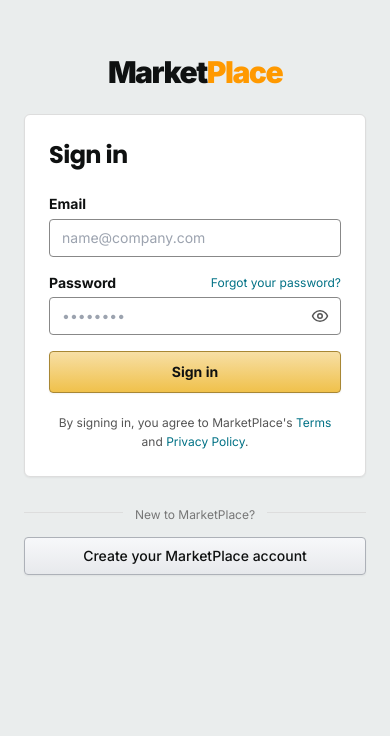
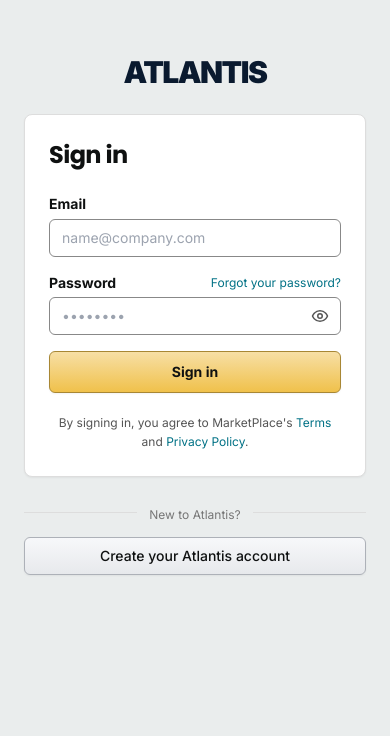
Before and after one commit to Abdelrhman7558/MarketPlace, a Next.js app in the folder frontend/: page /auth/login in a window 390 px wide. Shown: the part 108-844 px from the top of the page. Built offline with nearby package versions, Linux system fonts and the light colour scheme.

Commit message:
feat: Implement core frontend structure with global styles, responsive navbar, authentication pages, and i18n support.

```diff
--- a/frontend/src/app/auth/login/page.tsx
+++ b/frontend/src/app/auth/login/page.tsx
@@ -55,8 +55,8 @@
                 {/* Logo */}
                 <div className="text-center mb-6">
                     <Link href="/" className="inline-block">
-                        <span className="font-black text-3xl tracking-tighter text-[#0F1111]">
-                            Market<span className="text-[#FF9900]">Place</span>
+                        <span className="font-black text-3xl tracking-tighter text-[#0A1A2F]">
+                            ATLANTIS
                         </span>
                     </Link>
                 </div>
@@ -139,14 +139,14 @@
                         <div className="w-full border-t border-[#DDD]" />
                     </div>
                     <div className="relative text-center">
-                        <span className="bg-[#EAEDED] px-3 text-xs text-[#767676]">New to MarketPlace?</span>
+                        <span className="bg-[#EAEDED] px-3 text-xs text-[#767676]">New to Atlantis?</span>
                     </div>
                 </div>
                 <Link
                     href="/auth/register"
                     className="mt-3 block w-full text-center bg-gradient-to-b from-[#F7F8FA] to-[#E7E9EC] border border-[#ADB1B8] rounded-md py-2 text-sm font-medium text-[#0F1111] hover:from-[#E7E8EA] hover:to-[#D8DADC] transition-all shadow-sm"
                 >
-                    Create your MarketPlace account
+                    Create your Atlantis account
                 </Link>
             </motion.div>
         </div>
--- a/frontend/src/app/auth/register/page.tsx
+++ b/frontend/src/app/auth/register/page.tsx
@@ -73,8 +73,8 @@
                 {/* Logo */}
                 <div className="text-center mb-5">
                     <Link href="/" className="inline-block">
-                        <span className="font-black text-3xl tracking-tighter text-[#0F1111]">
-                            Market<span className="text-[#FF9900]">Place</span>
+                        <span className="font-black text-3xl tracking-tighter text-[#0A1A2F]">
+                            ATLANTIS
                         </span>
                     </Link>
                 </div>
@@ -92,7 +92,7 @@
                             </div>
                             <h2 className="text-xl font-bold text-[#0F1111]">Application Submitted</h2>
                             <p className="text-[#555] text-sm max-w-sm leading-relaxed">
-                                Thank you for registering with MarketPlace. Your account is currently <strong className="text-[#0F1111]">pending admin review.</strong>
+                                Thank you for registering with Atlantis. Your account is currently <strong className="text-[#0A1A2F]">pending admin review.</strong>
                             </p>
                             <div className="p-4 bg-[#FEF8E8] border border-[#F0C14B] rounded-md w-full text-left space-y-2 text-sm text-[#0F1111]">
                                 <p className="flex items-center gap-2"><div className="w-1.5 h-1.5 rounded-full bg-[#FF9900]" /> We will verify your business details.</p>
@@ -234,7 +234,7 @@
                                     {loading ? (
                                         <div className="w-5 h-5 border-2 border-[#0F1111]/30 border-t-[#0F1111] rounded-full animate-spin mx-auto" />
                                     ) : (
-                                        'Create your MarketPlace account'
+                                        'Create your Atlantis account'
                                     )}
                                 </button>
                             </form>
--- a/frontend/src/app/globals.css
+++ b/frontend/src/app/globals.css
@@ -4,63 +4,55 @@
 
 @layer base {
     :root {
-        /* Brand HSL Colors - Amazon Style */
-        --background: 0 0% 100%;
-        /* #FFFFFF */
-        --foreground: 210 6% 6%;
-        /* #0F1111 */
-        --card: 0 0% 100%;
-        /* #FFFFFF */
-        --card-foreground: 210 6% 6%;
-        /* #0F1111 */
+        /* Atlantis Branding Colors */
+        --background: 216 25% 96%;
+        /* #F2F4F7 - Cool Gray */
+        --foreground: 0 0% 18%;
+        /* #2E2E2E - Dark Gray */
+        --card: 216 25% 96%;
+        /* #F2F4F7 - Cool Gray */
+        --card-foreground: 0 0% 18%;
+        /* #2E2E2E - Dark Gray */
         --popover: 0 0% 100%;
         /* #FFFFFF */
-        --popover-foreground: 210 6% 6%;
-        /* #0F1111 */
+        --popover-foreground: 0 0% 18%;
+        /* #2E2E2E - Dark Gray */
 
-        --primary: 36 100% 50%;
-        /* #FF9900 - Amazon Orange */
+        --primary: 214 65% 11%;
+        /* #0A1A2F - Navy Blue */
         --primary-foreground: 0 0% 100%;
         /* #FFFFFF */
 
-        --secondary: 214 28% 19%;
-        /* #232F3E - Amazon Header Blue */
-        --secondary-foreground: 0 0% 100%;
+        --secondary: 181 76% 45%;
+        /* #1BC7C9 - Aqua */
+        --secondary-foreground: 214 65% 11%;
+        /* #0A1A2F - Navy Blue */
+
+        --accent: 32 100% 50%;
+        /* #FF8A00 - Orange */
+        --accent-foreground: 0 0% 100%;
         /* #FFFFFF */
 
-        --accent: 210 17% 96%;
-        /* #F3F3F3 - Amazon active/muted background */
-        --accent-foreground: 210 6% 6%;
-        /* #0F1111 */
+        --highlight: 181 76% 55%;
+        /* Lighter Aqua for hover */
+        --highlight-foreground: 214 65% 11%;
 
-        --highlight: 40 100% 60%;
-        /* #FFB01F - Lighter orange for hover */
-        --highlight-foreground: 210 6% 6%;
-        /* #0F1111 */
+        --muted: 216 10% 88%;
+        /* Muted cool gray */
+        --muted-foreground: 0 0% 40%;
+        /* Darker muted text */
 
-        --muted: 0 0% 87%;
-        /* #DDDDDD - Muted borders */
-        --muted-foreground: 0 0% 34%;
-        /* #565656 - Muted text */
+        --destructive: 0 84% 60%;
+        /* Standard red */
+        --destructive-foreground: 0 0% 100%;
 
-        --destructive: 12 96% 35%;
-        /* #B12704 - Amazon red */
-        --destructive-foreground: 0 0% 100%;
-        /* #FFFFFF */
+        --border: 216 15% 88%;
+        --input: 216 15% 88%;
+        --ring: 214 65% 11%;
+        --radius: 0.5rem;
 
-        --border: 0 0% 87%;
-        /* #DDDDDD */
-        --input: 0 0% 87%;
-        /* #DDDDDD */
-        --ring: 36 100% 50%;
-        /* #FF9900 */
-        --radius: 0.375rem;
-        /* Less rounded, more Amazon-like 6px */
-
-        --success: 189 100% 26%;
-        /* #007185 - Amazon teal link/success */
-        --glass-shadow: 0 1px 3px 0 rgb(0 0 0 / 0.1), 0 1px 2px -1px rgb(0 0 0 / 0.1);
-        /* Flatter shadow */
+        --success: 160 84% 39%;
+        --glass-shadow: 0 4px 12px 0 rgba(10, 26, 47, 0.08);
     }
 
     .dark {
--- a/frontend/src/components/layout/Navbar.tsx
+++ b/frontend/src/components/layout/Navbar.tsx
@@ -52,8 +52,11 @@
                 {/* Logo & Categories */}
                 <div className="flex items-center gap-6">
                     <Link href="/" className="flex items-center gap-2 group">
-                        <span className="font-heading font-black text-2xl tracking-tighter">
-                            Market<span className="text-secondary">Place</span>
+                        <span className={cn(
+                            "font-heading font-black text-2xl tracking-tighter",
+                            (scrolled || isWhiteBackgroundPage) ? "text-primary" : "text-white"
+                        )}>
+                            ATLANTIS
                         </span>
                     </Link>
 
--- a/frontend/src/locales/ar.ts
+++ b/frontend/src/locales/ar.ts
@@ -6,7 +6,7 @@
         supplier: "المورد",
         login: "تسجيل الدخول",
         logout: "تسجيل الخروج",
-        searchPlaceholder: "ابحث في السوق",
+        searchPlaceholder: "ابحث في Atlantis",
         allCategories: "كل الفئات",
         helloSignIn: "مرحباً، سجل الدخول",
         account: "الحساب",
--- a/frontend/src/locales/en.ts
+++ b/frontend/src/locales/en.ts
@@ -6,7 +6,7 @@
         supplier: "Supplier",
         login: "Log in",
         logout: "Log out",
-        searchPlaceholder: "Search MarketPlace",
+        searchPlaceholder: "Search Atlantis",
         allCategories: "All Categories",
         helloSignIn: "Hello, Sign in",
         account: "Account",
```
